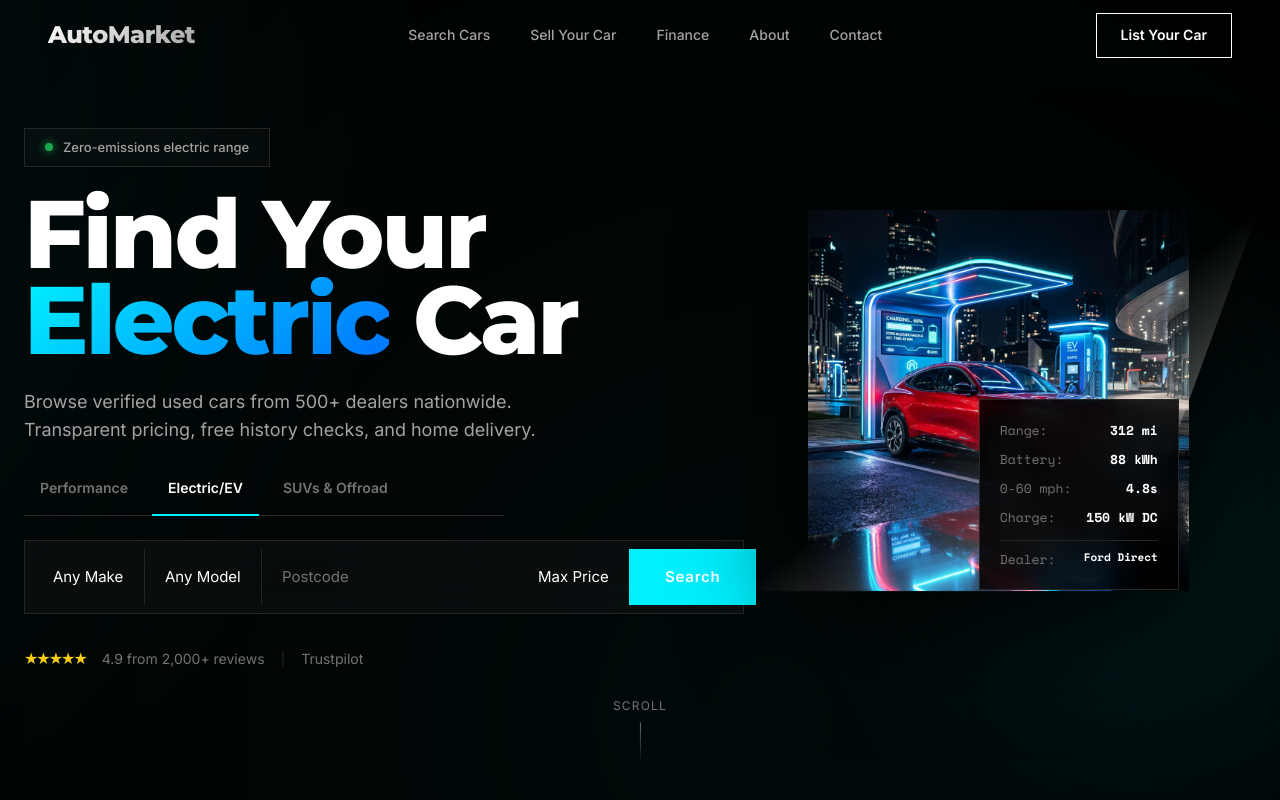
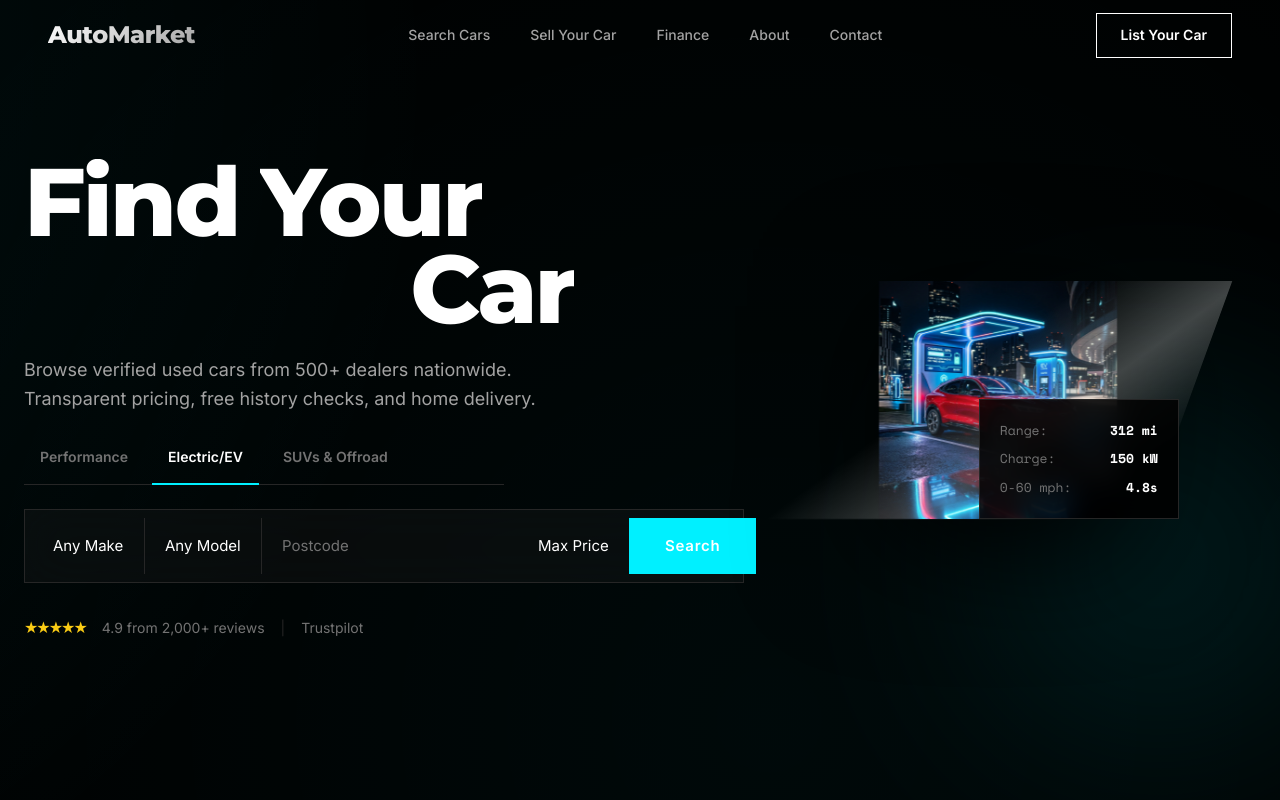
Before and after one commit to shehz-max/Automarket-landing-page, a Next.js app: page / in a window 1280 px wide. Both pictures are taken after a click on the tab "Electric/EV". Shown: the top 800 px of the page. Built offline with nearby package versions, Linux system fonts and the light colour scheme.

Commit message:
fix: implement native IntersectionObserver ScrollReveal, remove GSAP from Hero, simplify specs box and remove indicator badges, restore sticky navbar

```diff
--- a/app/globals.css
+++ b/app/globals.css
@@ -460,7 +460,24 @@ h1, h2, h3, h4, h5, h6 {
 
 .hero-h1 .word {
   display: inline-block;
-  margin-right: 0.25em;
+  margin-right: 0.22em;
+  overflow: hidden;
+  vertical-align: bottom;
+}
+
+.hero-h1 .word-inner {
+  display: inline-block;
+  transform: translateY(100%);
+  animation: slideUpReveal 0.65s cubic-bezier(0.16, 1, 0.3, 1) forwards;
+}
+
+@keyframes slideUpReveal {
+  0% {
+    transform: translateY(100%);
+  }
+  100% {
+    transform: translateY(0);
+  }
 }
 
 .hero-h1 .accent {
@@ -611,7 +628,7 @@ h1, h2, h3, h4, h5, h6 {
   color: var(--color-border-rest);
 }
 
-/* PARALLAX CAR SHOWCASE & GLARE SWEEP */
+/* CAR SHOWCASE CONFIGURATOR & GLARE SWEEP */
 .hero-car-wrapper {
   position: relative;
   width: 100%;
@@ -626,18 +643,30 @@ h1, h2, h3, h4, h5, h6 {
   position: relative;
   width: 100%;
   aspect-ratio: 16 / 10;
+  filter: drop-shadow(0 25px 60px rgba(0, 0, 0, 0.95));
+}
+
+.hero-car-slide {
+  position: absolute;
+  inset: 0;
+  opacity: 0;
+  transition: opacity 0.4s ease-in-out;
   display: flex;
   align-items: center;
   justify-content: center;
-  filter: drop-shadow(0 25px 60px rgba(0, 0, 0, 0.95));
-}
-
-.hero-car-image-container img {
+  pointer-events: none;
+}
+
+.hero-car-slide.active {
+  opacity: 1;
+  pointer-events: auto;
+}
+
+.hero-car-slide img {
   width: 100% !important;
   height: 100% !important;
   object-fit: contain;
   will-change: transform;
-  transition: transform 0.2s cubic-bezier(0.16, 1, 0.3, 1);
 }
 
 .hero-car-ambient-glow {
@@ -695,6 +724,7 @@ h1, h2, h3, h4, h5, h6 {
   gap: 8px;
   min-width: 200px;
   transition: border-color 0.3s ease;
+  z-index: 10;
 }
 
 .hero-car-telemetry:hover {
@@ -712,31 +742,6 @@ h1, h2, h3, h4, h5, h6 {
 .hero-car-telemetry-row span {
   color: var(--color-text-primary);
   font-weight: 700;
-}
-
-/* SCROLL DOWN INDICATOR */
-.scroll-indicator {
-  position: absolute;
-  bottom: 40px;
-  left: 50%;
-  transform: translateX(-50%);
-  display: flex;
-  flex-direction: column;
-  align-items: center;
-  gap: 8px;
-  font-family: var(--font-body);
-  font-size: var(--font-size-label);
-  color: var(--color-text-muted);
-  text-transform: uppercase;
-  letter-spacing: var(--letter-spacing-wider);
-  animation: scrollBounce 2s ease-in-out infinite;
-  z-index: 10;
-}
-
-.scroll-arrow {
-  width: 1px;
-  height: 40px;
-  background: linear-gradient(to bottom, var(--color-text-muted), transparent);
 }
 
 @media (max-width: 768px) {
--- a/app/sections/Hero.tsx
+++ b/app/sections/Hero.tsx
@@ -2,22 +2,17 @@
 
 import { useState } from "react";
 import Image from "next/image";
-import HeroAnimation from "../components/HeroAnimation";
 
 type Category = "performance" | "ev" | "suv";
 
 interface CategoryData {
   carImage: string;
-  badgeText: string;
   spec1Label: string;
   spec1Val: string;
   spec2Label: string;
   spec2Val: string;
   spec3Label: string;
   spec3Val: string;
-  spec4Label: string;
-  spec4Val: string;
-  dealer: string;
   location: string;
   titleAccent: string;
 }
@@ -29,46 +24,34 @@ export default function Hero() {
   const categoryMap: Record<Category, CategoryData> = {
     performance: {
       carImage: "/car-1.jpg",
-      badgeText: "V12 performance & styling",
       spec1Label: "Power",
       spec1Val: "245 BHP",
       spec2Label: "0-60 mph",
       spec2Val: "5.6s",
       spec3Label: "Top Speed",
       spec3Val: "155 mph",
-      spec4Label: "Engine",
-      spec4Val: "2.0L Turbo",
-      dealer: "BMW Approved Used",
       location: "London",
       titleAccent: "Perfect",
     },
     ev: {
       carImage: "/car-5.jpg",
-      badgeText: "Zero-emissions electric range",
       spec1Label: "Range",
       spec1Val: "312 mi",
-      spec2Label: "Battery",
-      spec2Val: "88 kWh",
+      spec2Label: "Charge",
+      spec2Val: "150 kW",
       spec3Label: "0-60 mph",
       spec3Val: "4.8s",
-      spec4Label: "Charge",
-      spec4Val: "150 kW DC",
-      dealer: "Ford Direct",
       location: "Bristol",
       titleAccent: "Electric",
     },
     suv: {
       carImage: "/car-6.jpg",
-      badgeText: "Rugged adventure capability",
       spec1Label: "Drive",
       spec1Val: "AWD",
-      spec2Label: "0-60 mph",
-      spec2Val: "7.9s",
-      spec3Label: "Cargo Cap",
-      spec3Val: "591 Litres",
-      spec4Label: "Clearance",
-      spec4Val: "212 mm",
-      dealer: "Land Rover Approved",
+      spec2Label: "Cargo",
+      spec2Val: "591L",
+      spec3Label: "Clearance",
+      spec3Val: "212 mm",
       location: "Glasgow",
       titleAccent: "Adventure",
     },
@@ -112,7 +95,6 @@ export default function Hero() {
   const activeData = categoryMap[activeCategory];
 
   return (
-    <HeroAnimation>
     <section
       className="hero"
       onMouseMove={handleMouseMove}
@@ -131,16 +113,13 @@ export default function Hero() {
       <div className="hero-grid-split">
         {/* LEFT COLUMN: Texts and Search console */}
         <div className="hero-left-col">
-            <div className="hero-badge">
-              <span className="badge-dot" aria-hidden="true"></span>
-              <span>{activeData.badgeText}</span>
-            </div>
-
           <h1 id="hero-heading" className="hero-h1">
-              <span className="word">Find</span>
-              <span className="word">Your</span>
-              <span className="word accent">{activeData.titleAccent}</span>
-              <span className="word">Car</span>
+            <span className="word"><span className="word-inner">Find</span></span>
+            <span className="word"><span className="word-inner">Your</span></span>
+            <span className="word accent">
+              <span className="word-inner" key={activeCategory}>{activeData.titleAccent}</span>
+            </span>
+            <span className="word"><span className="word-inner">Car</span></span>
           </h1>
 
           <p className="hero-sub">
@@ -228,9 +207,12 @@ export default function Hero() {
             <div className="hero-car-image-container">
               {/* Remounts glare sweep to run CSS animation on tab shift */}
               <div key={activeCategory} className="glare-sweep run-sweep"></div>
+
+              {/* We render all 3 category images statically and crossfade them using CSS opacity */}
+              <div className={`hero-car-slide ${activeCategory === "performance" ? "active" : ""}`}>
                 <Image
-                  src={activeData.carImage}
-                  alt={`${activeCategory} car template cutout`}
+                  src="/car-1.jpg"
+                  alt="Performance car template cutout"
                   width={600}
                   height={375}
                   priority
@@ -240,6 +222,37 @@ export default function Hero() {
                     transition: "transform 0.25s cubic-bezier(0.16, 1, 0.3, 1)",
                   }}
                 />
+              </div>
+
+              <div className={`hero-car-slide ${activeCategory === "ev" ? "active" : ""}`}>
+                <Image
+                  src="/car-5.jpg"
+                  alt="Electric car template cutout"
+                  width={600}
+                  height={375}
+                  priority
+                  quality={90}
+                  style={{
+                    transform: `translate(${mousePos.x}px, ${mousePos.y}px)`,
+                    transition: "transform 0.25s cubic-bezier(0.16, 1, 0.3, 1)",
+                  }}
+                />
+              </div>
+
+              <div className={`hero-car-slide ${activeCategory === "suv" ? "active" : ""}`}>
+                <Image
+                  src="/car-6.jpg"
+                  alt="SUV and Offroad car template cutout"
+                  width={600}
+                  height={375}
+                  priority
+                  quality={90}
+                  style={{
+                    transform: `translate(${mousePos.x}px, ${mousePos.y}px)`,
+                    transition: "transform 0.25s cubic-bezier(0.16, 1, 0.3, 1)",
+                  }}
+                />
+              </div>
             </div>
 
             {/* Floating Live Telemetry Console */}
@@ -253,22 +266,10 @@ export default function Hero() {
               <div className="hero-car-telemetry-row">
                 {activeData.spec3Label}: <span>{activeData.spec3Val}</span>
               </div>
-                <div className="hero-car-telemetry-row">
-                  {activeData.spec4Label}: <span>{activeData.spec4Val}</span>
-                </div>
-                <div className="hero-car-telemetry-row" style={{ borderTop: "1px solid var(--color-border-rest)", paddingTop: "8px", marginTop: "4px" }}>
-                  Dealer: <span style={{ fontSize: "11px" }}>{activeData.dealer}</span>
             </div>
           </div>
         </div>
       </div>
-        </div>
-
-        <div className="scroll-indicator" aria-hidden="true">
-          <span>Scroll</span>
-          <div className="scroll-arrow"></div>
-        </div>
     </section>
-    </HeroAnimation>
   );
 }
```
Also changed, not shown: app/components/ScrollReveal.tsx (+69 -41 lines). Lines whose indentation alone changed are shown as unchanged.
